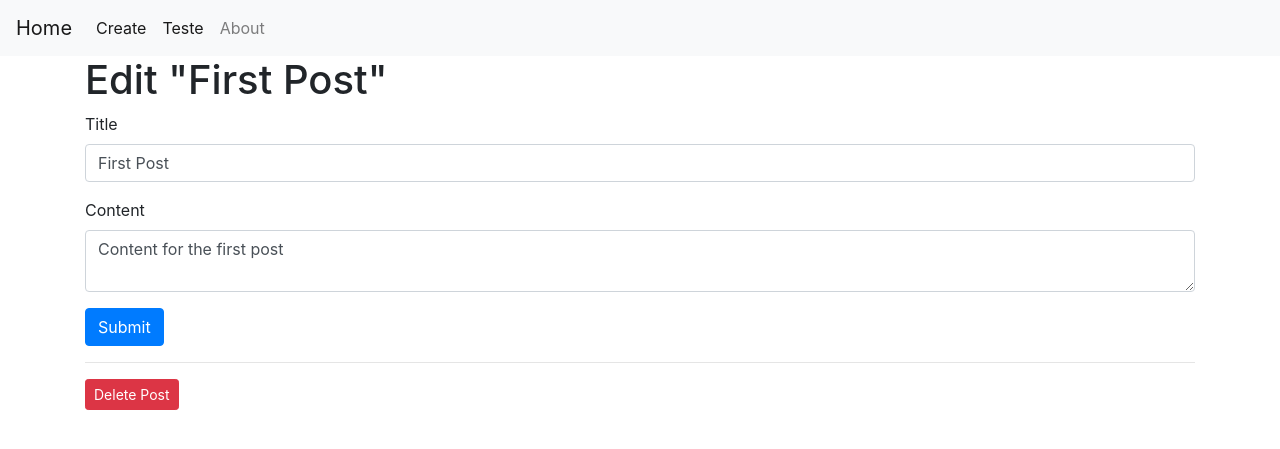
After one commit to jphsc/python, a Flask app: page /1/edit in a window 1280 px wide. The commit adds this page. Shown: the top 449 px of the page. Run offline with Flask 2, Linux system fonts and the light colour scheme; data comes from the database, SQL or seed files in the repository; both versions use the stored data as it was after the commit; some libraries are stand-ins or nearby versions.

Commit message:
update project

```diff
--- a/apiPythonSQLite/app.py
+++ b/apiPythonSQLite/app.py
@@ -3,49 +3,91 @@ from flask import Flask, render_template, request, url_for, flash, redirect
 from werkzeug.exceptions import abort
 
 app = Flask(__name__)
-app.config['SECRET_KEY'] = 'your secret key' # a chave secreta deve ser uma string aleatória longa
+app.config['SECRET_KEY'] = 'your secret key'  # a chave secreta deve ser uma string aleatória longa
+
 
 def get_db_connection():
     try:
         conn = sqlite3.connect('database.db')
-        conn.row_factory = sqlite3.Row # o retorno do banco será igual a um dicionário em python
+        conn.row_factory = sqlite3.Row  # o retorno do banco será igual a um dicionário em python
         return conn
     except Exception as erro:
         print(erro)
 
+
 def get_post(post_id):
     conn = get_db_connection()
-    post = conn.execute("SELECT * FROM POSTS WHERE ID = ?", (post_id)).fetchone()
+    post = conn.execute(f'SELECT * FROM POSTS WHERE ID = {post_id}').fetchone()
     conn.close()
     if post is None:
         abort(404)
     return post
 
-# @app.route('/')
-# def index():
-#     return render_template('index.html')
 
 @app.route('/')
 def index():
     conn = get_db_connection()
-    # cursor = conn.cursor()
     posts = conn.execute("SELECT * FROM posts").fetchall()
     conn.close()
     return render_template('index.html', posts=posts)
+
 
 @app.route('/<int:post_id>')
 def post(post_id):
     post = get_post(post_id)
     return render_template('post.html', post=post)
 
+
 @app.route('/create', methods=('GET', 'POST'))
 def create():
+    if request.method == 'POST':
+        title = request.form['title']
+        content = request.form['content']
+        if not title or not content:
+            flash('Title and content is required!')
+        else:
+            conn = get_db_connection()
+            conn.execute('INSERT INTO POSTS (title, content) VALUES (?, ?)', (title, content))
+            conn.commit()
+            conn.close()
+            return redirect(url_for('index'))
     return render_template('create.html')
+
+
+@app.route('/<int:id>/edit', methods=('POST', 'GET'))
+def edit(id):
+    post = get_post(id)
+    if request.method == 'POST':
+        title = request.form['title']
+        content = request.form['content']
+
+        if not title or not content:
+            flash('Title and content is required!')
+        else:
+            conn = get_db_connection()
+            conn.execute('UPDATE POSTS SET TITLE = ?, CONTENT = ? WHERE ID = ?', (title, content, id))
+            conn.commit()
+            conn.close()
+            return redirect(url_for('index'))
+    return render_template('edit.html', post=post)
+
+
+@app.route('/<int:id>/delete', methods=('POST',))
+def delete(id):
+    post = get_post(id)
+    conn = get_db_connection()
+    conn.execute(f'DELETE FROM POSTS WHERE ID = {id}')
+    conn.commit()
+    conn.close()
+    flash('"{}" was successfully deleted!'.format(post['title']))
+    return redirect(url_for('index'))
+
 
 @app.route('/teste')
 def teste():
     return render_template('teste.html')
 
+
 # Verifica se o arquivo app.py está sendo executado pelo terminal e, caso positivo, iniciamos o servidor do Flask
 if __name__ == "__main__":
     app.run()
--- /dev/null
+++ b/apiPythonSQLite/templates/edit.html
@@ -0,0 +1,30 @@
+{% extends 'base.html' %}
+
+{% block content %}
+<h1>{% block title %} Edit "{{ post['title'] }}" {% endblock %}</h1>
+
+<form method="post">
+    <div class="form-group">
+        <label for="title">Title</label>
+        <input type="text" name="title" placeholder="Post title"
+               class="form-control"
+               value="{{ request.form['title'] or post['title'] }}">
+        </input>
+    </div>
+
+    <div class="form-group">
+        <label for="content">Content</label>
+        <textarea name="content" placeholder="Post content"
+                  class="form-control">{{ request.form['content'] or post['content'] }}</textarea>
+    </div>
+    <div class="form-group">
+        <button type="submit" class="btn btn-primary">Submit</button>
+    </div>
+</form>
+<hr>
+<form action="{{ url_for('delete', id=post['id']) }}" method="post">
+    <input type="submit" value="Delete Post" class="btn btn-danger btn-sm"
+           onclick="return confirm('Are you sure you want do delete this post?')">
+    </input>
+</form>
+{% endblock %}
--- a/apiPythonSQLite/templates/index.html
+++ b/apiPythonSQLite/templates/index.html
@@ -7,6 +7,12 @@
             <h2>{{ post['title'] }}</h2>
         </a>
         <span class="badge badge-primary">{{ post['created'] }}</span>
+        <a href="{{ url_for('edit', id=post['id']) }}">
+            <span class="badge badge-warning">Edit</span>
+        </a>
+        <a href="{{ url_for('edit', id=post['id']) }}">
+            <span class="badge badge-danger">Delete</span>
+        </a>
         <hr>
     {% endfor %}
 {% endblock %}
--- a/apiPythonSQLite/templates/post.html
+++ b/apiPythonSQLite/templates/post.html
@@ -3,7 +3,9 @@
 {% block content %}
     <h2>
         {% block title %}
+        <a href="{{ url_for('post', post_id=post['id']) }}">
             {{ post['title'] }}
+        </a>
         {% endblock %}
     </h2>
     <span class="badge badge-primary">{{ post['created'] }}</span>
```
Also changed, not shown: apiPythonSQLite/database.db.
